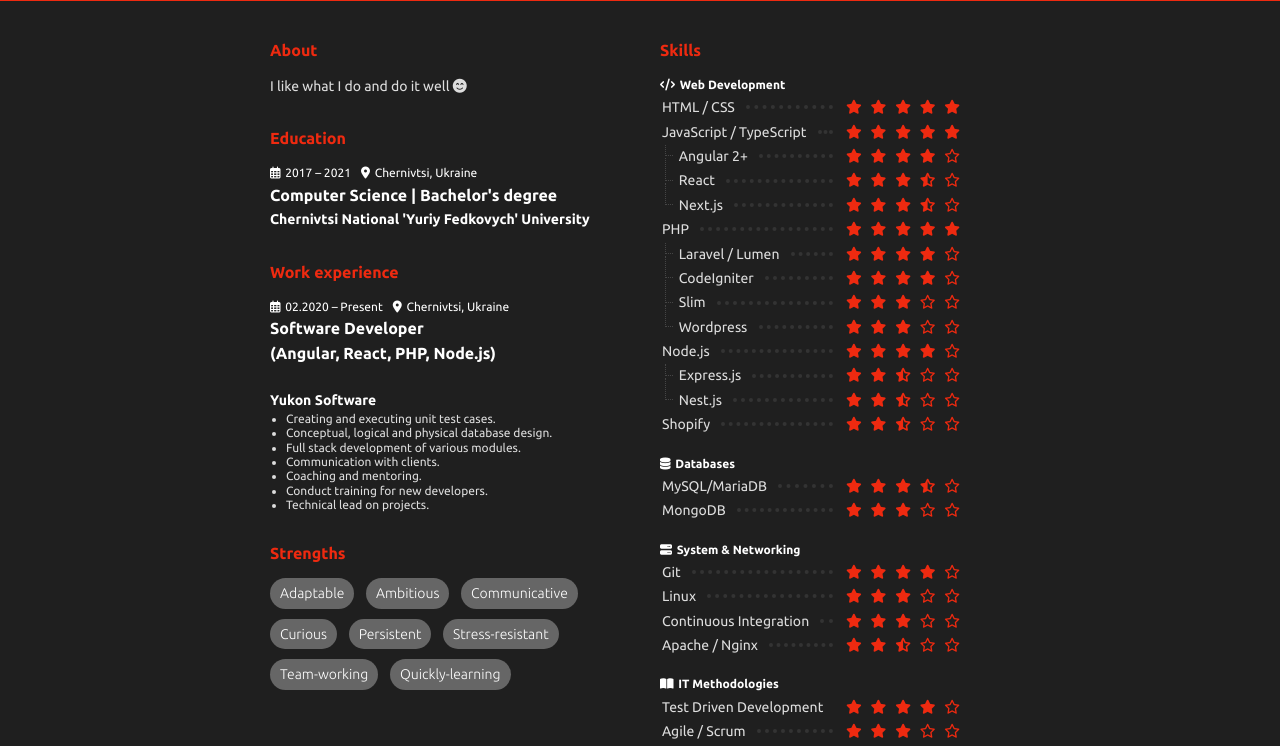
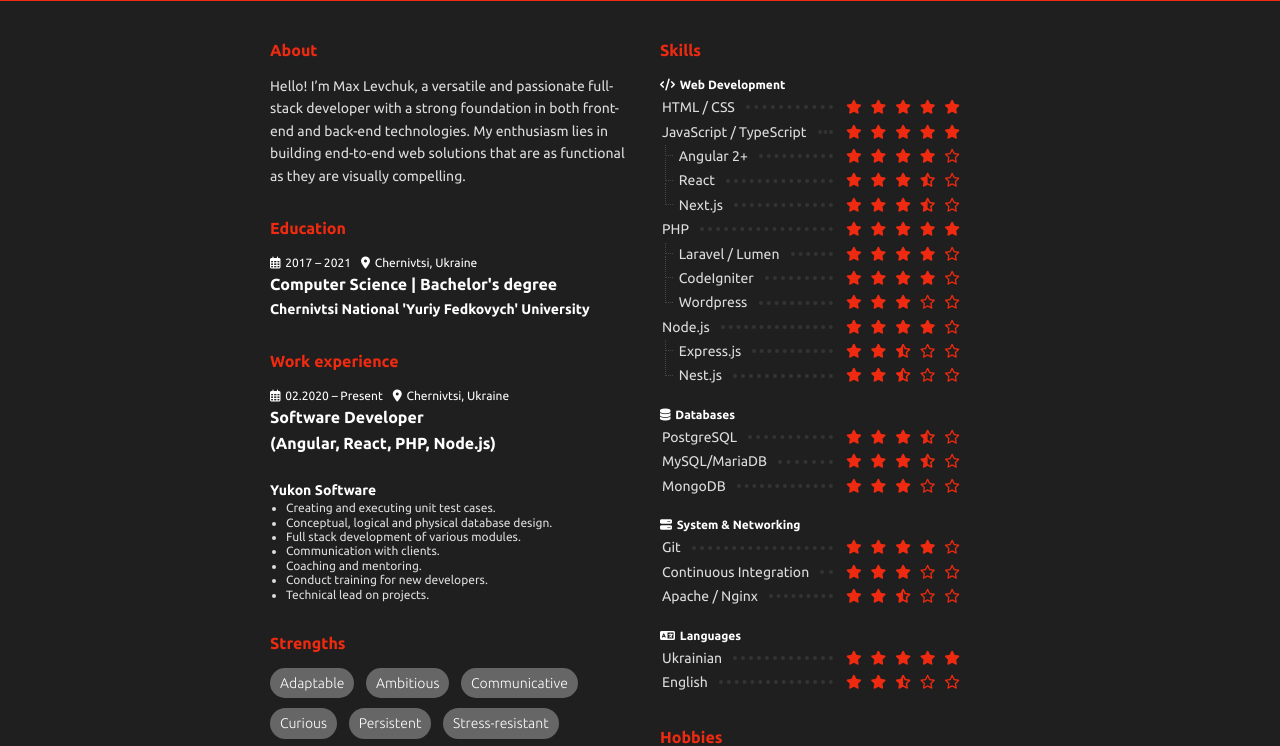
Before and after one commit to unisol1020/unisol1020.github.io, a plain HTML site: page index.html in a window 1280 px wide. Shown: the part 211-957 px from the top of the page. Drawn offline with Linux system fonts and the light colour scheme.

Commit message:
[CLEANUP]

```diff
--- a/index.html
+++ b/index.html
@@ -59,7 +59,11 @@
                 <!--    About    -->
                 <div class="section">
                     <div class="title">About</div>
-                    <div class="desc text-muted">I like what I do and do it well <i class="fas fa-smile-beam"></i></div>
+                    <div class="desc text-muted">
+                        Hello! I’m Max Levchuk, a versatile and passionate full-stack developer with a strong foundation
+                        in both front-end and back-end technologies. My enthusiasm lies in building end-to-end web
+                        solutions that are as functional as they are visually compelling.
+                    </div>
                 </div>
                 <!--    Education    -->
                 <div class="section">
@@ -201,16 +205,6 @@
                                     </td>
                                 </tr>
                                 <tr class="sub next">
-                                    <td>Slim</td>
-                                    <td>
-                                        <i class="fas fa-star"></i>
-                                        <i class="fas fa-star"></i>
-                                        <i class="fas fa-star"></i>
-                                        <i class="far fa-star"></i>
-                                        <i class="far fa-star"></i>
-                                    </td>
-                                </tr>
-                                <tr class="sub next">
                                     <td>Wordpress</td>
                                     <td>
                                         <i class="fas fa-star"></i>
@@ -250,22 +244,21 @@
                                         <i class="far fa-star"></i>
                                     </td>
                                 </tr>
-
-                                <tr>
-                                    <td>Shopify</td>
-                                    <td>
-                                        <i class="fas fa-star"></i>
-                                        <i class="fas fa-star"></i>
-                                        <i class="fas fa-star-half-alt"></i>
-                                        <i class="far fa-star"></i>
-                                        <i class="far fa-star"></i>
-                                    </td>
-                                </tr>
                             </table>
                         </div>
                         <div class="sub">
                             <h5 class="text-bold"><i class="fas fa-database"></i>Databases</h5>
                             <table class="skills">
+                                <tr>
+                                    <td>PostgreSQL</td>
+                                    <td>
+                                        <i class="fas fa-star"></i>
+                                        <i class="fas fa-star"></i>
+                                        <i class="fas fa-star"></i>
+                                        <i class="fas fa-star-half-alt"></i>
+                                        <i class="far fa-star"></i>
+                                    </td>
+                                </tr>
                                 <tr>
                                     <td>MySQL/MariaDB</td>
                                     <td>
@@ -302,16 +295,6 @@
                                     </td>
                                 </tr>
                                 <tr>
-                                    <td>Linux</td>
-                                    <td>
-                                        <i class="fas fa-star"></i>
-                                        <i class="fas fa-star"></i>
-                                        <i class="fas fa-star"></i>
-                                        <i class="far fa-star"></i>
-                                        <i class="far fa-star"></i>
-                                    </td>
-                                </tr>
-                                <tr>
                                     <td>Continuous Integration</td>
                                     <td>
                                         <i class="fas fa-star"></i>
@@ -327,31 +310,6 @@
                                         <i class="fas fa-star"></i>
                                         <i class="fas fa-star"></i>
                                         <i class="fas fa-star-half-alt"></i>
-                                        <i class="far fa-star"></i>
-                                        <i class="far fa-star"></i>
-                                    </td>
-                                </tr>
-                            </table>
-                        </div>
-                        <div class="sub">
-                            <h5 class="text-bold"><i class="fas fa-book-open"></i>IT Methodologies</h5>
-                            <table class="skills">
-                                <tr>
-                                    <td>Test Driven Development</td>
-                                    <td>
-                                        <i class="fas fa-star"></i>
-                                        <i class="fas fa-star"></i>
-                                        <i class="fas fa-star"></i>
-                                        <i class="fas fa-star"></i>
-                                        <i class="far fa-star"></i>
-                                    </td>
-                                </tr>
-                                <tr>
-                                    <td>Agile / Scrum</td>
-                                    <td>
-                                        <i class="fas fa-star"></i>
-                                        <i class="fas fa-star"></i>
-                                        <i class="fas fa-star"></i>
                                         <i class="far fa-star"></i>
                                         <i class="far fa-star"></i>
                                     </td>
```
